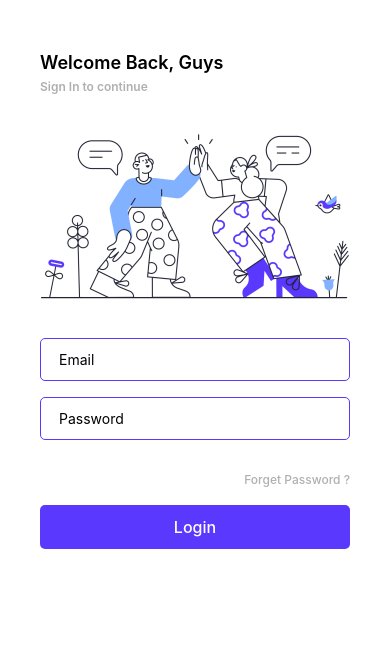
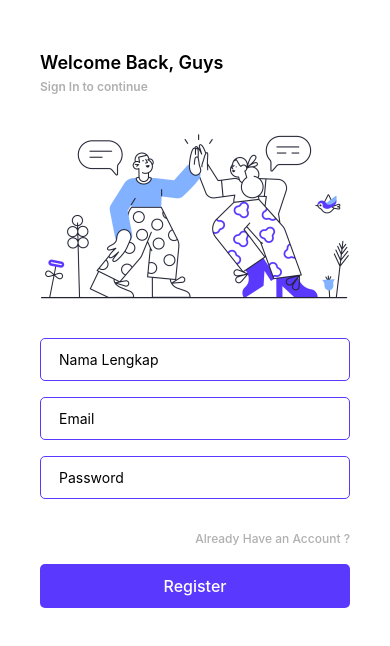
Before and after one commit to mrizkyaly/react-native-TugasAndroid, a React Native app: screen /Register in a window 390 px wide. Shown: the top 646 px of the page. Built offline with nearby package versions, Linux system fonts and the light colour scheme.

Commit message:
create register page

```diff
--- /dev/null
+++ b/src/pages/Register/index.js
@@ -0,0 +1,62 @@
+import React from 'react';
+import {Image, StyleSheet, Text, View} from 'react-native';
+import ILLogo from '../../assets/img/pablita-success.png';
+import {Button, Input} from '../../components/atoms';
+
+const Register = ({navigation}) => {
+  return (
+    <View style={styles.page}>
+      <Text style={styles.title}>Welcome Back, Guys</Text>
+      <Text style={styles.subTitle}>Sign In to continue</Text>
+      <View>
+        <Image source={ILLogo} style={styles.logo} />
+      </View>
+      <View style={styles.fillAuth}>
+        <Input placeholder="Nama Lengkap" />
+        <Input placeholder="Email" />
+        <Input placeholder="Password" />
+      </View>
+      <Text style={styles.linkForget}>Already Have an Account ?</Text>
+      <Button title="Register" />
+    </View>
+  );
+};
+
+export default Register;
+
+const styles = StyleSheet.create({
+  page: {
+    flex: 1,
+    backgroundColor: '#fff',
+    padding: 40,
+  },
+  title: {
+    fontSize: 18,
+    fontWeight: '600',
+    color: '#000',
+    marginTop: 12,
+  },
+  subTitle: {
+    fontSize: 12,
+    fontWeight: '600',
+    color: '#B0B0B0',
+    marginTop: 6,
+  },
+  logo: {
+    marginTop: 28,
+    width: 333,
+    height: 188,
+    alignSelf: 'center',
+  },
+  fillAuth: {
+    marginTop: 28,
+    marginBottom: 16,
+  },
+
+  linkForget: {
+    textAlign: 'right',
+    fontSize: 12,
+    fontWeight: '500',
+    color: '#B0B0B0',
+  },
+});
--- a/src/pages/index.js
+++ b/src/pages/index.js
@@ -1,4 +1,5 @@
 import Login from './Login';
 import UserProfile from './UserProfile';
+import Register from './Register';
 
-export {Login, UserProfile};
+export {Login, UserProfile, Register};
--- a/src/router/index.js
+++ b/src/router/index.js
@@ -1,12 +1,12 @@
 import {createNativeStackNavigator} from '@react-navigation/native-stack';
 import React from 'react';
-import {Login, UserProfile} from '../pages';
+import {Login, Register, UserProfile} from '../pages';
 
 const Stack = createNativeStackNavigator();
 
 const Router = () => {
   return (
-    <Stack.Navigator initialRouteName="Login">
+    <Stack.Navigator initialRouteName="Register">
       <Stack.Screen
         name="Login"
         component={Login}
@@ -17,6 +17,11 @@ const Router = () => {
         component={UserProfile}
         options={{headerShown: false}}
       />
+      <Stack.Screen
+        name="Register"
+        component={Register}
+        options={{headerShown: false}}
+      />
     </Stack.Navigator>
   );
 };
```
